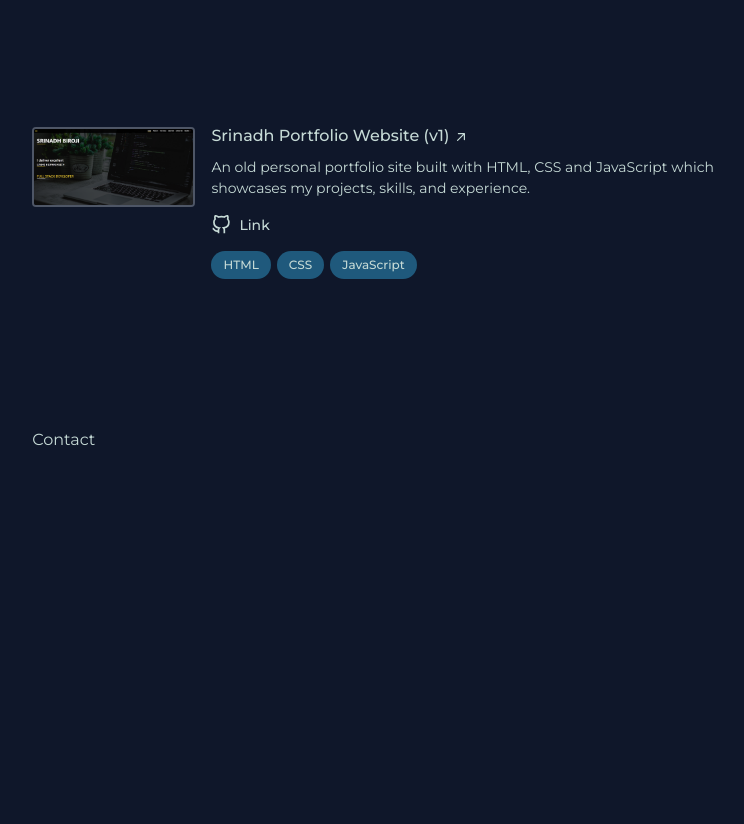
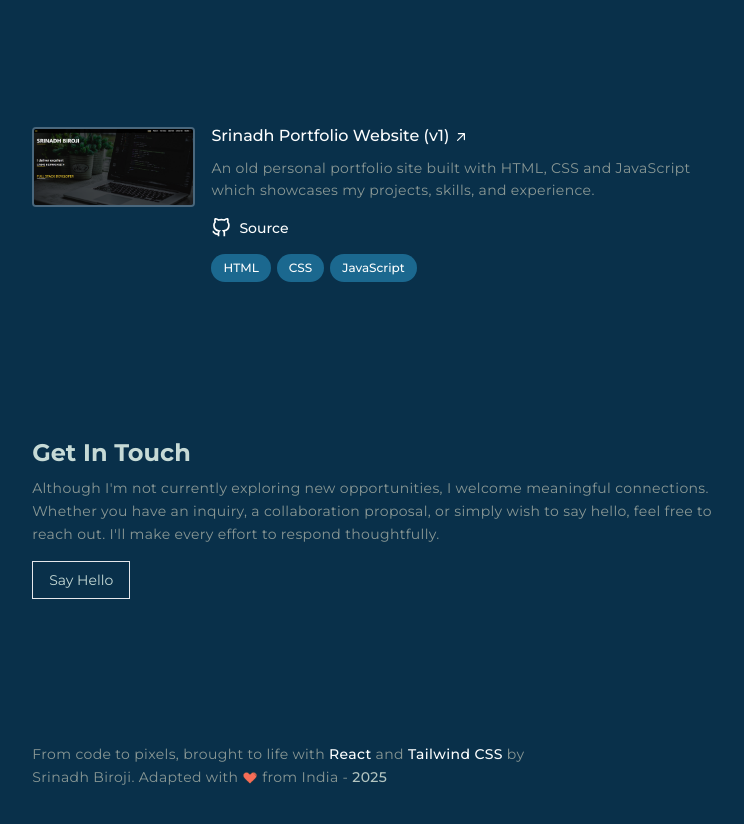
Before and after one commit to birojisrinadh/srinadh-profile, a React (Vite) app: page / in a window 1280 px wide. Shown: the part 1640-2464 px from the top of the page, without its empty margins (499-1243 px from the left). Before the commit the page ends 2189 px from the top, so only its background shows below. Built offline with nearby package versions, Linux system fonts and the light colour scheme; a web font is replaced by a local one.

Commit message:
Added contact and footer sections, also light theme got changes.

```diff
--- a/src/App.jsx
+++ b/src/App.jsx
@@ -1,5 +1,7 @@
 import About from "./sections/About";
+import Contact from "./sections/Contact";
 import Experience from "./sections/Experience";
+import Footer from "./sections/Footer";
 import Intro from "./sections/Intro";
 import Projects from "./sections/Projects";
 
@@ -31,10 +33,14 @@ function App() {
             >
               <Projects />
             </section>
-            <section id="contact" className="dark:text-gray-800">
-              Contact
+            <section
+              id="contact"
+              className="mb-16 scroll-mt-16 md:mb-24 lg:mb-36 lg:scroll-mt-24"
+              aria-label="Contact me"
+            >
+              <Contact />
             </section>
-            <footer></footer>
+            <Footer />
           </main>
         </div>
       </div>
--- /dev/null
+++ b/src/sections/Contact.jsx
@@ -0,0 +1,36 @@
+import React from "react";
+
+function Contact() {
+  return (
+    <>
+      <div className="sticky top-0 z-20 -mx-6 mb-4 w-screen bg-midnight/35 px-6 py-5 backdrop-blur dark:bg-lightGray/35 md:-mx-12 md:px-12 lg:sr-only lg:relative lg:top-auto lg:mx-auto lg:w-full lg:px-0 lg:py-0 lg:opacity-0">
+        <h2 className="text-sm font-bold uppercase tracking-widest text dark:text-gray-800 lg:sr-only">
+          Contact
+        </h2>
+      </div>
+      <div>
+        <h3 className="my-2 text-xl font-bold dark:text-gray-800 lg:text-2xl">
+          Get In Touch
+        </h3>
+        <p className="my-2 text-sm leading-relaxed tracking-wide text-mint-800 dark:text-gray-700">
+          Although I'm not currently exploring new opportunities, I welcome
+          meaningful connections. Whether you have an inquiry, a collaboration
+          proposal, or simply wish to say hello, feel free to reach out. I'll
+          make every effort to respond thoughtfully.
+        </p>
+        <a
+          href="mailto:birojisrinadh@gmail.com"
+          target="_blank"
+          aria-label="Mail To: birojisrinadh@gmail.com (opens in a new email tab)"
+          rel="noreferrer noopener"
+          className="relative mt-2 inline-block border px-4 py-2 text-sm hover:cursor-pointer hover:font-medium dark:border-gray-900 dark:text-gray-900"
+        >
+          Say Hello
+          <span className="absolute inset-0 transition-all duration-75 ease-in-out hover:border-2 hover:border-current"></span>
+        </a>
+      </div>
+    </>
+  );
+}
+
+export default Contact;
--- a/src/sections/Experience.jsx
+++ b/src/sections/Experience.jsx
@@ -107,7 +107,7 @@ function Experience() {
                     <div>
                       <a
                         href={experience.appLink || "#"}
-                        className="group/link hover:text-sagaGreen focus-visible:text-sagaGreen flex flex-col items-start text-base font-medium leading-tight text hover:font-semibold focus-visible:font-semibold dark:text-gray-900 md:flex-row md:items-baseline lg:flex-row lg:items-baseline"
+                        className="group/link flex flex-col items-start text-base font-medium leading-tight text hover:font-semibold hover:text-sagaGreen focus-visible:font-semibold focus-visible:text-sagaGreen dark:text-gray-900 md:flex-row md:items-baseline lg:flex-row lg:items-baseline"
                         target="_blank"
                         rel="noreferrer noopener"
                         aria-label="#"
@@ -124,7 +124,8 @@ function Experience() {
                           <>
                             <span className="mx-3 hidden h-px w-3 bg-gray-100 pb-0.5 dark:bg-gray-800 md:block lg:block"></span>
                             <span className="inline-block pt-1.5">
-                              {experience.application} {arrowSVG}
+                              {experience.application}
+                              {arrowSVG}
                             </span>
                           </>
                         )}
@@ -140,7 +141,7 @@ function Experience() {
                   >
                     {experience.languages.map((language, index) => (
                       <li key={index} className="mr-1.5 mt-2">
-                        <div className="bg-indigo/40 border-royalBlue flex items-center rounded-full px-3 py-1 text-xs font-medium leading-5 text dark:bg-gray-800/10 dark:text-gray-800">
+                        <div className="flex items-center rounded-full border-royalBlue bg-indigo/40 px-3 py-1 text-xs font-medium leading-5 text dark:bg-gray-800/10 dark:text-gray-800">
                           {language}
                         </div>
                       </li>
--- /dev/null
+++ b/src/sections/Footer.jsx
@@ -0,0 +1,86 @@
+import React from "react";
+
+function Footer() {
+  const heartSVG = (
+    <svg
+      version="1.0"
+      id="Layer_1"
+      xmlns="http://www.w3.org/2000/svg"
+      xmlns:xlink="http://www.w3.org/1999/xlink"
+      viewBox="0 0 64 64"
+      enable-background="new 0 0 64 64"
+      xml:space="preserve"
+      fill="#000000"
+      className="inline-block h-3.5 w-4"
+    >
+      <g id="SVGRepo_bgCarrier" strokeWidth="0"></g>
+      <g
+        id="SVGRepo_tracerCarrier"
+        strokeLinecap="round"
+        strokeLinejoin="round"
+      ></g>
+      <g id="SVGRepo_iconCarrier">
+        {" "}
+        <g>
+          {" "}
+          <path
+            fill="#F76D57"
+            d="M58.714,29.977c0,0-0.612,0.75-1.823,1.961S33.414,55.414,33.414,55.414C33.023,55.805,32.512,56,32,56 s-1.023-0.195-1.414-0.586c0,0-22.266-22.266-23.477-23.477s-1.823-1.961-1.823-1.961C3.245,27.545,2,24.424,2,21 C2,13.268,8.268,7,16,7c3.866,0,7.366,1.566,9.899,4.101l0.009-0.009l4.678,4.677c0.781,0.781,2.047,0.781,2.828,0l4.678-4.677 l0.009,0.009C40.634,8.566,44.134,7,48,7c7.732,0,14,6.268,14,14C62,24.424,60.755,27.545,58.714,29.977z"
+          ></path>{" "}
+          <path
+            fill="#F76D57"
+            d="M58.714,29.977c0,0-0.612,0.75-1.823,1.961S33.414,55.414,33.414,55.414C33.023,55.805,32.512,56,32,56 s-1.023-0.195-1.414-0.586c0,0-22.266-22.266-23.477-23.477s-1.823-1.961-1.823-1.961C3.245,27.545,2,24.424,2,21 C2,13.268,8.268,7,16,7c3.866,0,7.366,1.566,9.899,4.101l0.009-0.009l4.678,4.677c0.781,0.781,2.047,0.781,2.828,0l4.678-4.677 l0.009,0.009C40.634,8.566,44.134,7,48,7c7.732,0,14,6.268,14,14C62,24.424,60.755,27.545,58.714,29.977z"
+          ></path>{" "}
+          <g>
+            {" "}
+            <path
+              fill="#394240"
+              d="M48,5c-4.418,0-8.418,1.791-11.313,4.687l-3.979,3.961c-0.391,0.391-1.023,0.391-1.414,0 c0,0-3.971-3.97-3.979-3.961C24.418,6.791,20.418,5,16,5C7.163,5,0,12.163,0,21c0,3.338,1.024,6.436,2.773,9 c0,0,0.734,1.164,1.602,2.031s24.797,24.797,24.797,24.797C29.953,57.609,30.977,58,32,58s2.047-0.391,2.828-1.172 c0,0,23.93-23.93,24.797-24.797S61.227,30,61.227,30C62.976,27.436,64,24.338,64,21C64,12.163,56.837,5,48,5z M58.714,29.977 c0,0-0.612,0.75-1.823,1.961S33.414,55.414,33.414,55.414C33.023,55.805,32.512,56,32,56s-1.023-0.195-1.414-0.586 c0,0-22.266-22.266-23.477-23.477s-1.823-1.961-1.823-1.961C3.245,27.545,2,24.424,2,21C2,13.268,8.268,7,16,7 c3.866,0,7.366,1.566,9.899,4.101l0.009-0.009l4.678,4.677c0.781,0.781,2.047,0.781,2.828,0l4.678-4.677l0.009,0.009 C40.634,8.566,44.134,7,48,7c7.732,0,14,6.268,14,14C62,24.424,60.755,27.545,58.714,29.977z"
+            ></path>{" "}
+            <path
+              fill="#394240"
+              d="M48,11c-0.553,0-1,0.447-1,1s0.447,1,1,1c4.418,0,8,3.582,8,8c0,0.553,0.447,1,1,1s1-0.447,1-1 C58,15.478,53.522,11,48,11z"
+            ></path>{" "}
+          </g>{" "}
+        </g>{" "}
+      </g>
+    </svg>
+  );
+
+  const currentYear = new Date().getFullYear();
+
+  return (
+    <footer className="max-w-lg pb-4 text-sm text sm:pb-0">
+      <p className="leading-relaxed tracking-wide text-mint-800 dark:text-gray-700">
+        From code to pixels, brought to life with{" "}
+        <a
+          href="https://react.dev/"
+          class="group relative font-medium text hover:text-mint-100 focus-visible:text-mint-100 dark:text-gray-800 dark:hover:text-gray-900 dark:focus-visible:text-gray-900"
+          target="_blank"
+          rel="noreferrer noopener"
+          aria-label="React (opens in a new tab)"
+        >
+          React
+          <span class="absolute inset-x-0 bottom-0 h-[1px] origin-left scale-x-0 transform bg-current transition-transform duration-300 ease-out group-hover:scale-x-100"></span>
+        </a>{" "}
+        and{" "}
+        <a
+          href="https://tailwindcss.com/"
+          class="group relative font-medium text hover:text-mint-100 focus-visible:text-mint-100 dark:text-gray-800 dark:hover:text-gray-900 dark:focus-visible:text-gray-900"
+          target="_blank"
+          rel="noreferrer noopener"
+          aria-label="Next.js (opens in a new tab)"
+        >
+          Tailwind CSS
+          <span class="absolute inset-x-0 bottom-0 h-[1px] origin-left scale-x-0 transform bg-current transition-transform duration-300 ease-out group-hover:scale-x-100"></span>
+        </a>{" "}
+        by Srinadh Biroji. Adapted with {heartSVG} from India -{" "}
+        <span className="font-medium text-mint-600 dark:text-gray-700">
+          {currentYear}
+        </span>
+      </p>
+    </footer>
+  );
+}
+
+export default Footer;
--- a/src/sections/Projects.jsx
+++ b/src/sections/Projects.jsx
@@ -64,7 +64,7 @@ function Projects() {
                   <h3>
                     <a
                       href={project.liveLink}
-                      className="hover:text-sagaGreen focus-visible:text-sagaGreen group/link inline-flex items-baseline text-base font-medium leading-tight text hover:font-semibold focus-visible:font-semibold dark:text-gray-900"
+                      className="group/link inline-flex items-baseline text-base font-medium leading-tight text hover:font-semibold hover:text-sagaGreen focus-visible:font-semibold focus-visible:text-sagaGreen dark:text-gray-900"
                       target="_blank"
                       rel="noreferrer noopener"
                       aria-label="#"
@@ -76,7 +76,7 @@ function Projects() {
                       </span>
                     </a>
                   </h3>
-                  <p className="mt-2 text-sm leading-normal dark:text-gray-700">
+                  <p className="mt-2 text-sm leading-relaxed tracking-wide text-mint-800 dark:text-gray-700">
                     {project.description}
                   </p>
                   <a
@@ -86,8 +86,8 @@ function Projects() {
                     rel="noreferrer noopener"
                     aria-label=""
                   >
-                    {githubIconSVG} Link
-                    <span className="absolute inset-x-0 bottom-0 h-[1px] origin-left scale-x-0 transform bg-current transition-transform duration-300 ease-out group-hover:scale-x-100"></span>
+                    {githubIconSVG}Source
+                    <span className="absolute -inset-x-0.5 bottom-0 h-[1px] origin-left scale-x-0 transform bg-current transition-transform duration-300 ease-out group-hover:scale-x-105"></span>
                   </a>
                   <ul
                     className="flex flex-wrap"
@@ -95,7 +95,7 @@ function Projects() {
                   >
                     {project.techStack.map((tech, index) => (
                       <li key={index} className="mr-1.5 mt-2">
-                        <div className="bg-indigo/40 border-royalBlue flex items-center rounded-full px-3 py-1 text-xs font-medium leading-5 text dark:bg-gray-800/10 dark:text-gray-800">
+                        <div className="flex items-center rounded-full border-royalBlue bg-indigo/40 px-3 py-1 text-xs font-medium leading-5 text dark:bg-gray-800/10 dark:text-gray-800">
                           {tech}
                         </div>
                       </li>
--- a/tailwind.config.js
+++ b/tailwind.config.js
@@ -5,8 +5,8 @@ export default {
   theme: {
     extend: {
       colors: {
-        midnight: "#0f172a",
-        lightGray: "#e7e7e9",
+        midnight: "#09304a",
+        lightGray: "#ffe7c9",
         primary: "#c6dad6",
         indigo: "#38bdf8",
         royalBlue: "#2563eb",
@@ -15,14 +15,14 @@ export default {
       textColor: {
         transparent: "transparent",
         current: "currentColor",
-        DEFAULT: "#c6dad6", // default text color
-        sagaGreen: "#c6dad6",
+        DEFAULT: "#fdfefe", // default text color
+        sagaGreen: "#fdfefe",
         mint: {
           100: "#dce8e6",
           200: "#d7e5e2",
           300: "#d1e1de",
           400: "#cbddda",
-          500: "#c6dad6",
+          500: "#fdfefe",
           600: "#b2c4c0",
           700: "#9eaeab",
           800: "#8a9895",
```
